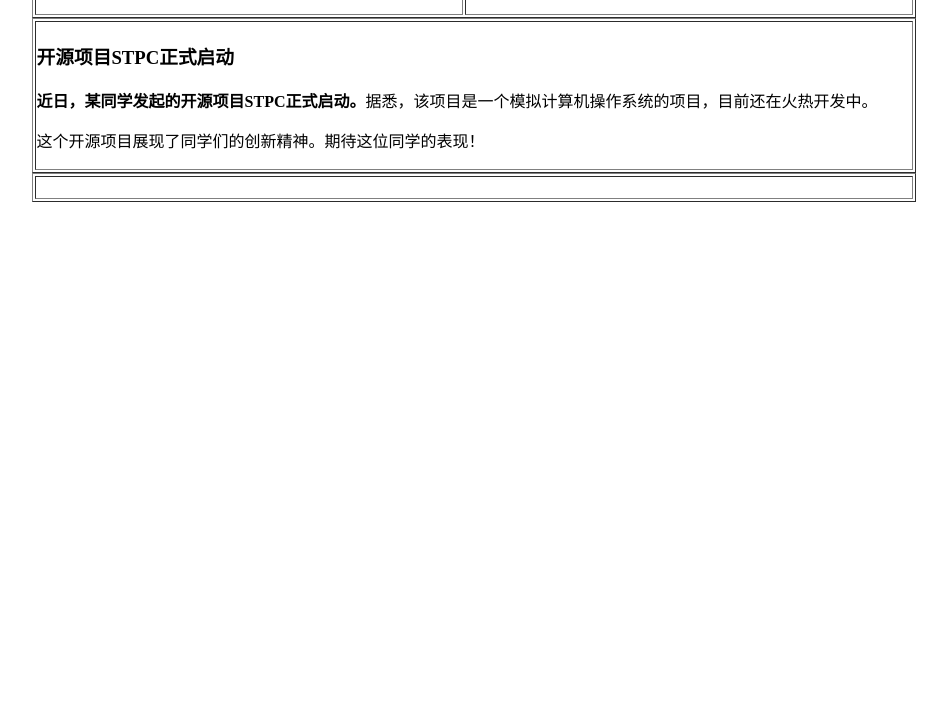
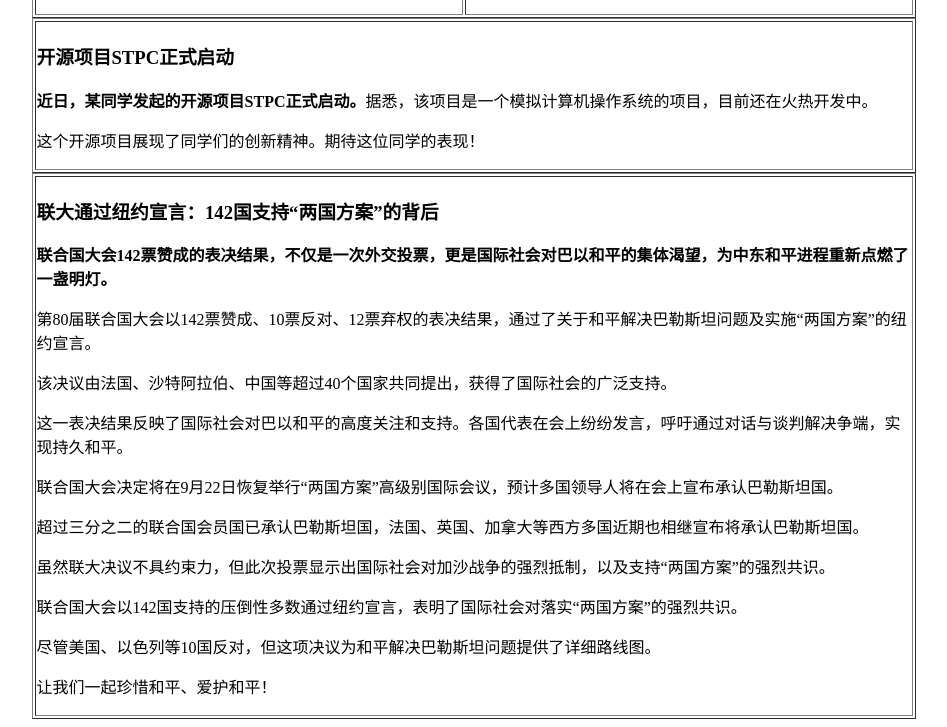
Before and after one commit to stxttkx/stxttkx.github.io, a plain HTML site: page wenlan/20250914/index.html in a window 1280 px wide. Shown: the part 816-1543 px from the top of the page, without its empty margins (166-1113 px from the left). Before the commit the page ends 1026 px from the top, so only its background shows below. Drawn offline with Linux system fonts and the light colour scheme.

Commit message:
完善内容

```diff
--- a/wenlan/20250914/index.html
+++ b/wenlan/20250914/index.html
@@ -67,9 +67,17 @@
     <table border=1 class="content-table">
         <tr>
             <td>
-                <h3></h3>
-                <p><strong></strong></p>
-                <p></p>
+                <h3>联大通过纽约宣言：142国支持“两国方案”的背后</h3>
+                <p><strong>联合国大会142票赞成的表决结果，不仅是一次外交投票，更是国际社会对巴以和平的集体渴望，为中东和平进程重新点燃了一盏明灯。</strong></p>
+                <p>第80届联合国大会以142票赞成、10票反对、12票弃权的表决结果，通过了关于和平解决巴勒斯坦问题及实施“两国方案”的纽约宣言。</p>
+                <p>该决议由法国、沙特阿拉伯、中国等超过40个国家共同提出，获得了国际社会的广泛支持。</p>
+                <p>这一表决结果反映了国际社会对巴以和平的高度关注和支持。各国代表在会上纷纷发言，呼吁通过对话与谈判解决争端，实现持久和平。</p>
+                <p>联合国大会决定将在9月22日恢复举行“两国方案”高级别国际会议，预计多国领导人将在会上宣布承认巴勒斯坦国。</p>
+                <p>超过三分之二的联合国会员国已承认巴勒斯坦国，法国、英国、加拿大等西方多国近期也相继宣布将承认巴勒斯坦国。</p>
+                <p>虽然联大决议不具约束力，但此次投票显示出国际社会对加沙战争的强烈抵制，以及支持“两国方案”的强烈共识。</p>
+                <p>联合国大会以142国支持的压倒性多数通过纽约宣言，表明了国际社会对落实“两国方案”的强烈共识。</p>
+                <p>尽管美国、以色列等10国反对，但这项决议为和平解决巴勒斯坦问题提供了详细路线图。</p>
+                <p>让我们一起珍惜和平、爱护和平！</p>
             </td>
         </tr>
     </table>
```
